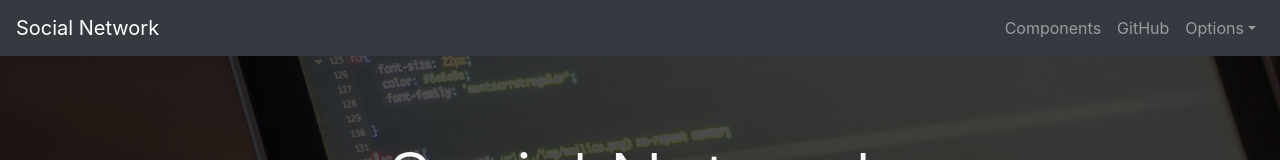
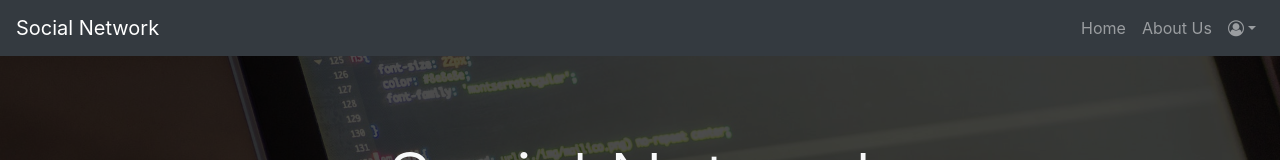
Before and after one commit to rakeshjha1993/mern-socialNetwork, a React (Create React App) app in the folder client/: page / in a window 1280 px wide. Shown: the top 160 px of the page. Built offline with nearby package versions, Linux system fonts and the light colour scheme.

Commit message:
auth setup

```diff
--- a/client/src/App.js
+++ b/client/src/App.js
@@ -6,9 +6,31 @@ import Login  from './Components/Auth/Login';
 import Register from './Components/Auth/Register';
 import {BrowserRouter as Router, Route} from 'react-router-dom';
 import {Provider} from 'react-redux';
+import jwt_decode from 'jwt-decode';
 import store from './store';
 import "./App.css";
+import setAuthToken from "./utils/setAuthToken";
+import { setCurrentUser, logoutUser } from "./actions/authActions";
 
+
+// Check for the token
+if(localStorage.jwtToken) {
+  //Set Auth token header auth
+  setAuthToken(localStorage.jwtToken);
+
+  // Decode token and get user Info and Exp
+
+  const decoded = jwt_decode(localStorage.jwtToken);
+
+  // Set user and is authenticated
+  store.dispatch(setCurrentUser(decoded));
+
+  const currentTime = Date.now() /1000;
+  if(decoded.exp < currentTime) {
+    store.dispatch(logoutUser());
+     window.location.href = "/login"
+  }
+}
 
 
 
--- a/client/src/Components/Auth/Login.js
+++ b/client/src/Components/Auth/Login.js
@@ -1,6 +1,7 @@
 import React, { Component } from 'react'
 import PropTypes from 'prop-types';
 import {connect } from 'react-redux';
+// import {withRouter} from 'react-router-dom';
 import {loginUser} from '../../actions/authActions';
 import { Button, Form, FormGroup, Label, Input, FormText } from 'reactstrap';
 import { ProtoType } from 'prop-types';
@@ -25,6 +26,12 @@ class Login extends Component {
 
   onChange (event) {
     this.setState({[event.target.name] : event.target.value});
+  }
+
+  componentDidMount(){
+    if(this.props.auth.isAuthenticated){
+      this.props.history.push('/dashboard');
+    }
   }
 
 
--- a/client/src/Components/Auth/Register.js
+++ b/client/src/Components/Auth/Register.js
@@ -41,6 +41,12 @@ class Register extends Component {
     // console.log(newUser);
 
     this.props.registerUser(newUser,this.props.history);
+  }
+
+  componentDidMount(){
+    if(this.props.auth.isAuthenticated) {
+      this.props.history.push('/dashboard');
+    }
   }
 
   componentWillReceiveProps(nextProps) {
--- a/client/src/Components/layout/Landing.js
+++ b/client/src/Components/layout/Landing.js
@@ -1,8 +1,18 @@
 import React, { Component } from 'react'
 import {Link} from 'react-router-dom';
+import PropTypes from 'prop-types';
+import {connect} from 'react-redux';
+
 
 
 class Landing extends Component {
+
+  componentDidMount(){
+    if(this.props.auth.isAuthenticated) {
+      this.props.history.push('/dashboard');
+    }
+  }
+
   render() {
     return (
       <div className="landing">
@@ -32,4 +42,14 @@ class Landing extends Component {
     )
   }
 }
-export default Landing;
+
+Landing.propTypes = {
+  auth : PropTypes.object.isRequired
+};
+
+const mapStateToProps = (state) => ({
+  auth : state.auth,
+});
+
+
+export default connect(mapStateToProps)(Landing);
--- a/client/src/Components/layout/Navbar.js
+++ b/client/src/Components/layout/Navbar.js
@@ -15,6 +15,7 @@ import {
 import PropTypes from 'prop-types'
 import {connect} from 'react-redux';
 import {logoutUser} from '../../actions/authActions';
+import {Link, withRouter} from 'react-router-dom';
 
 class NavBar extends Component {
     constructor(props){
@@ -23,6 +24,7 @@ class NavBar extends Component {
         this.state = {
           isOpen: false
         };
+        this.userLogoutClick = this.userLogoutClick.bind(this);
     }
 
     toggle() {
@@ -31,7 +33,45 @@ class NavBar extends Component {
         });
     }
 
+    componentWillReceiveProps(nextProps){
+        if(nextProps.errors) {
+            this.setState({errors : nextProps.errors});
+        }
+    }
+
+    userLogoutClick(e) {
+        e.preventDefault();
+        this.props.logoutUser();
+        this.props.history.push('/login');
+    }
+
     render () {
+
+            const {isAuthenticated, user} =  this.props.auth;
+            console.log(isAuthenticated);
+            const authLinks = (
+                <DropdownMenu right>
+                    <DropdownItem>
+                    <Link to="/user/profile">{user && user.name}</Link>
+                    </DropdownItem>
+                    <DropdownItem divider />
+                    <DropdownItem>
+                        <a onClick={this.userLogoutClick}> Logout </a>
+                    </DropdownItem>
+                </DropdownMenu>);
+
+            const guestLinks = (
+                <DropdownMenu right>
+                    <DropdownItem>
+                        <Link to="/login">Login</Link>
+                    </DropdownItem>
+                    <DropdownItem divider />
+                    <DropdownItem>
+                        <Link to="/register">SignUp</Link>
+                    </DropdownItem>
+                </DropdownMenu>);
+
+
         return (
             <Navbar color="dark" dark expand="md">
             <NavbarBrand href="/">Social Network</NavbarBrand>
@@ -39,27 +79,16 @@ class NavBar extends Component {
             <Collapse isOpen={this.state.isOpen} navbar>
             <Nav className="ml-auto" navbar>
                 <NavItem>
-                <NavLink href="/components/">Components</NavLink>
+                <NavLink href="/components/">Home</NavLink>
                 </NavItem>
                 <NavItem>
-                <NavLink href="https://github.com/reactstrap/reactstrap">GitHub</NavLink>
+                <NavLink to="/about-us">About Us</NavLink>
                 </NavItem>
                 <UncontrolledDropdown nav inNavbar>
                 <DropdownToggle nav caret>
-                    Options
+                    <i className="fa fa-user-circle-o" aria-hidden="true"></i>
                 </DropdownToggle>
-                <DropdownMenu right>
-                    <DropdownItem>
-                    Option 1
-                    </DropdownItem>
-                    <DropdownItem>
-                    Option 2
-                    </DropdownItem>
-                    <DropdownItem divider />
-                    <DropdownItem>
-                    Reset
-                    </DropdownItem>
-                </DropdownMenu>
+                    { isAuthenticated ? authLinks : guestLinks}
                 </UncontrolledDropdown>
             </Nav>
             </Collapse>
@@ -74,10 +103,10 @@ NavBar.proptypes = {
     logoutUser : PropTypes.func.isRequired
 }
 
-const mapStateToProps = (state) => {
+const mapStateToProps = (state) => ({
     auth : state.auth
-}
+})
 
 
 
-export default connect(mapStateToProps,{logoutUser})(NavBar);
+export default connect(mapStateToProps,{logoutUser})(withRouter(NavBar));
--- a/client/src/actions/authActions.js
+++ b/client/src/actions/authActions.js
@@ -46,7 +46,7 @@ export const loginUser = (userData) => dispatch => {
 
 //Set Logged in user
 export const setCurrentUser = decoded => {
-    console.log(decoded);
+    // console.log(decoded);
     return {
         type : SET_CURRENT_USER,
         payload : decoded
```
